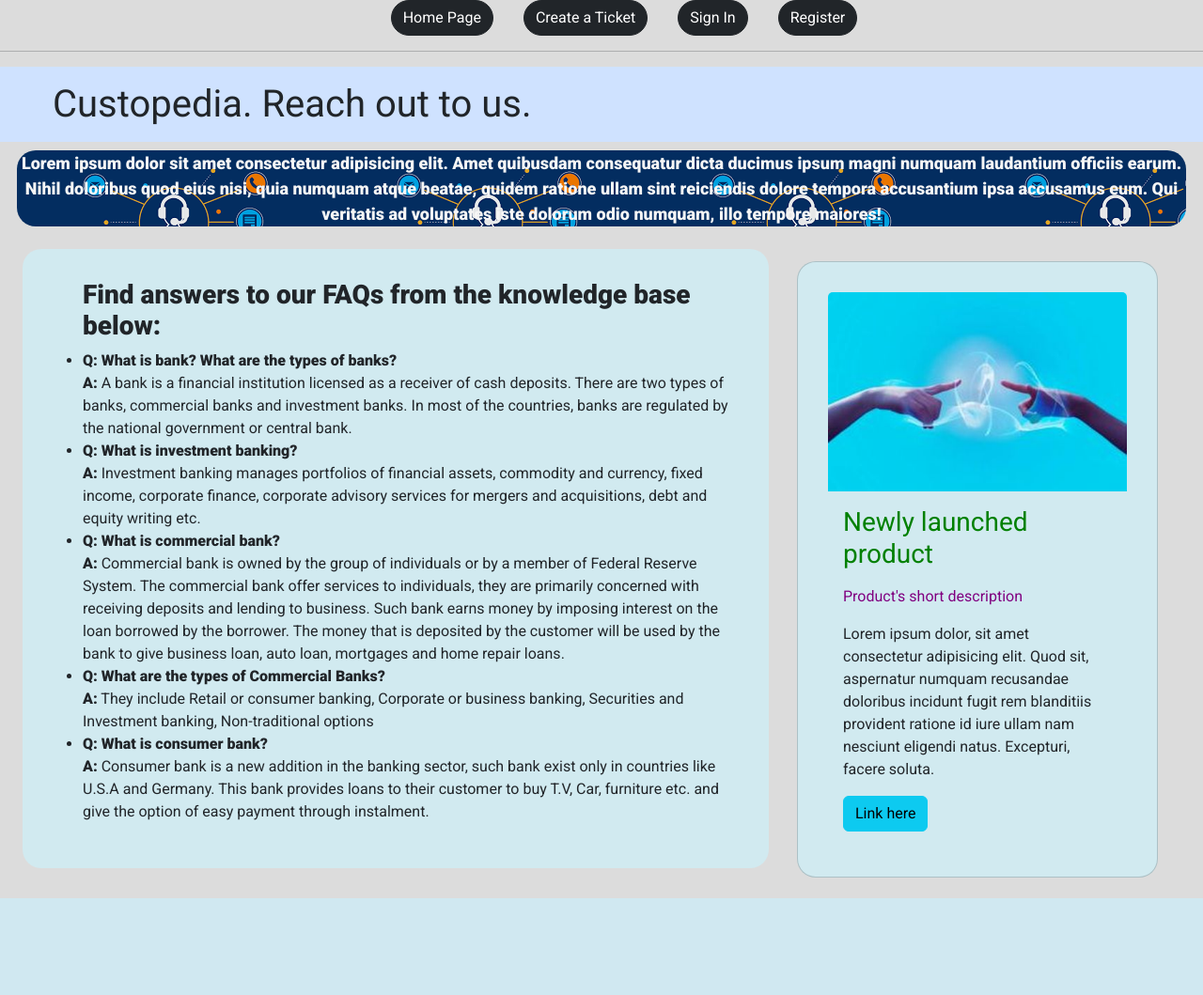
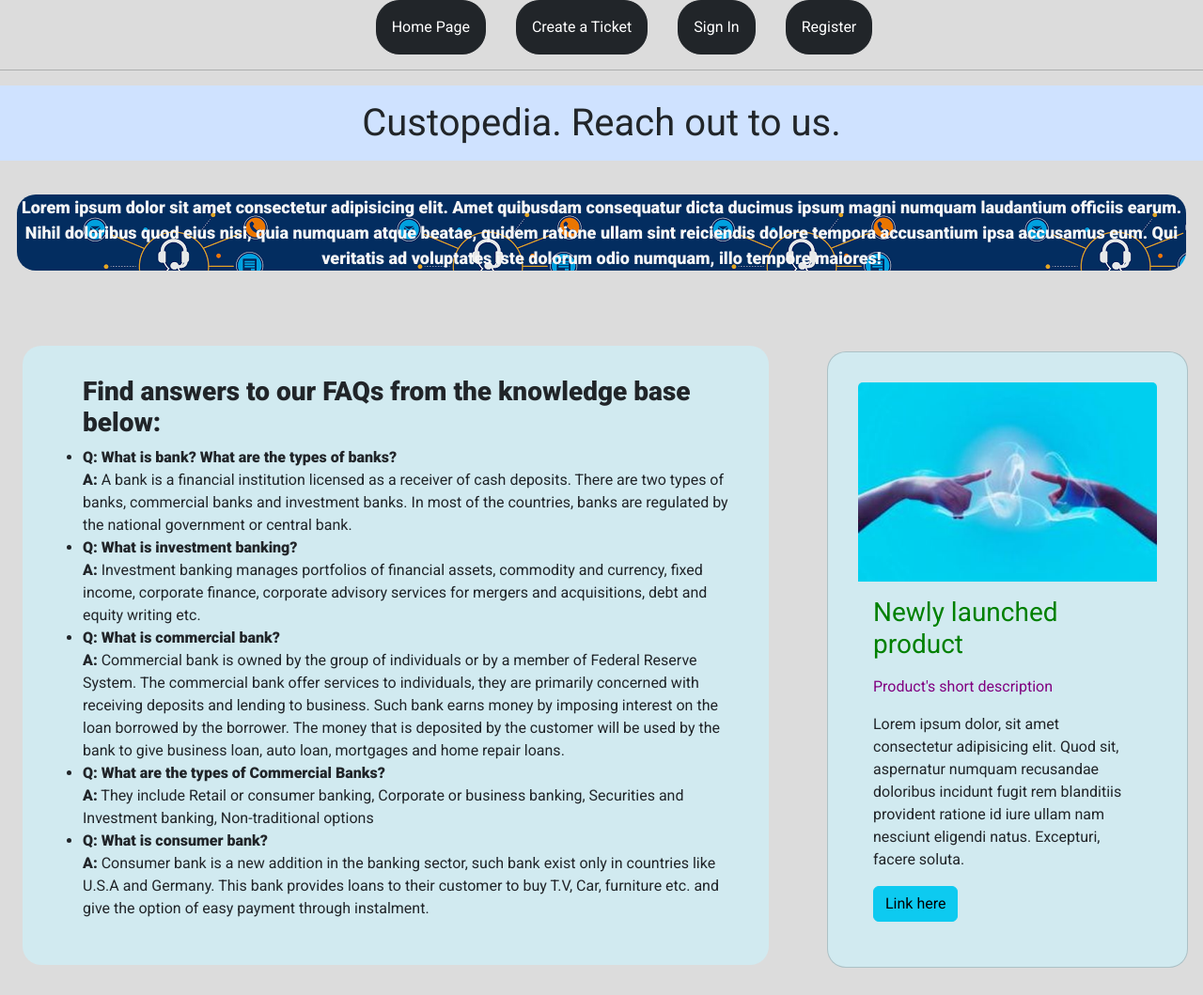
Before and after one commit to felixayot/custopedia, a Flask app: page / in a window 1280 px wide. Shown: the part 74-1133 px from the top of the page at 94% size. Before the commit the page ends 1030 px from the top, so only its background shows below. Run offline with Flask 3, Linux system fonts and the light colour scheme.

Commit message:
More style modifications

```diff
--- a/app/static/styles/main.css
+++ b/app/static/styles/main.css
@@ -3,6 +3,11 @@
   margin: 0;
   background-color: gainsboro;
   font-family: "Roboto", sans-serf;
+}
+
+footer p {
+  text-align: right;
+  position: sticky;
 }
 
 strong {
@@ -23,7 +28,7 @@
 .card {
   width: 30vw;
   /*height: 100%;*/
-  /*display: flex;*/
+  display: flex;
   position: absolute;
   align-items: center;
   float: left;
@@ -31,8 +36,9 @@
   background-color: #d1eaf0;
   border-radius: 20px;
   overflow: hidden;
-  top: 22em;
-  right: 3em;
+  /* Position the card at mid-right --> */
+  top: 28em;
+  right: 1em;
 }
 
 @media only screen and (max-width: 380px) {
@@ -53,7 +59,7 @@
   position: relative;
   width: 62vw;
   height: 100%;
-  margin: 1.5em 2em 2em 1.5em;
+  margin: 5em 2em 2em 1.5em;
   padding: 2em;
   background-color: #d1eaf0;
   border-radius: 20px;
@@ -78,8 +84,8 @@
   padding: 1rem 1.5rem;
   box-shadow: gainsboro;
   position: sticky;
-  top: 0;
-  left: 0;
+  /*top: 0;
+  left: 0;*/
   z-index: 1;
 }
 
--- a/app/templates/base.html
+++ b/app/templates/base.html
@@ -19,9 +19,7 @@
     <ul class="ulist">
       <li class="nav-item">
         <a href="{{ url_for('main.home') }}" class="nav-link" id="nav-link"
-          ><span class="btn btn-dark" style="border-radius: 30px"
-            >Home Page</span
-          ></a
+          ><span class="btn btn-dark" style="border-radius: 25px; padding: 1em; white-space: nowrap;">Home Page</span></a
         >
       </li>
       {% if current_user.is_anonymous %}
@@ -30,23 +28,17 @@
           href="{{ url_for('tickets.new_ticket') }}"
           class="nav-link"
           id="nav-link"
-          ><span class="btn btn-dark" style="border-radius: 30px"
-            >Create a Ticket</span
-          ></a
+          ><span class="btn btn-dark" style="border-radius: 25px; padding: 1em; white-space: nowrap;">Create a Ticket</span></a
         >
       </li>
       <li class="nav-item">
         <a href="{{ url_for('users.sign_in') }}" class="nav-link" id="nav-link"
-          ><span class="btn btn-dark" style="border-radius: 30px"
-            >Sign In</span
-          ></a
+          ><span class="btn btn-dark" style="border-radius: 25px; padding: 1em; white-space: nowrap;">Sign In</span></a
         >
       </li>
       <li class="nav-item">
         <a href="{{ url_for('users.register') }}" class="nav-link" id="nav-link"
-          ><span class="btn btn-dark" style="border-radius: 30px; margin-right: 1em;"
-            >Register</span
-          ></a
+          ><span class="btn btn-dark" style="border-radius: 25px; padding: 1em; white-space: nowrap;  margin-right: 1em;">Register</span></a
         >
       </li>
       {% else %}
@@ -55,9 +47,7 @@
           href="{{ url_for('tickets.new_ticket') }}"
           class="nav-link"
           id="nav-link"
-          ><span class="btn btn-dark" style="border-radius: 30px"
-            >Create a Ticket</span
-          ></a
+          ><span class="btn btn-dark" style="border-radius: 25px; padding: 1em; white-space: nowrap;">Create a Ticket</span></a
         >
       </li>
       <li class="nav-item">
@@ -65,16 +55,12 @@
           href="{{ url_for('tickets.ticket_history') }}"
           class="nav-link"
           id="nav-link"
-          ><span class="btn btn-dark" style="border-radius: 30px"
-            >Ticket History</span
-          ></a
+          ><span class="btn btn-dark" style="border-radius: 25px; padding: 1em; white-space: nowrap;">Ticket History</span></a
         >
       </li>
       <li class="nav-item">
         <a href="{{ url_for('users.sign_out') }}" class="nav-link" id="nav-link"
-          ><span class="btn btn-dark" style="border-radius: 30px; margin-right: 1em;"
-            >Sign Out</span
-          ></a
+          ><span class="btn btn-dark" style="border-radius: 25px; padding: 1em; white-space: nowrap;  margin-right: 1em;">Sign Out</span></a
         >
       </li>
       {% endif %}
@@ -96,7 +82,6 @@
     <title>Welcome to Custopedia!</title>
     {% endif %}
   </head>
-
   <body>
     <hr />
     {% with messages = get_flashed_messages() %} {% if messages %}
@@ -113,7 +98,7 @@
     ></script>
   </body>
   <!--<footer>
-    <p style="text-align: right">
+    <p>
       &copy;All rights reserved. <b>Custopedia.</b> Contact felixayot@gmail.com
       for inquiries.
     </p>
--- a/app/templates/home.html
+++ b/app/templates/home.html
@@ -1,9 +1,9 @@
 {% extends 'base.html' %} {% block content %}
   <div class="p-3 mb-2 bg-primary-subtle text-emphasis-primary">
-    <h1 style="margin: 0 1em 0 1em;">Custopedia. Reach out to us.</h1>
+    <h1 style="margin: 0 1em 0 1em; text-align: center;">Custopedia. Reach out to us.</h1>
   </div>
   <div class="home-bg">
-    <p style="color: whitesmoke;">Lorem ipsum dolor sit amet consectetur adipisicing elit. Amet quibusdam
+    <p style="color: whitesmoke; margin-top: 2em;">Lorem ipsum dolor sit amet consectetur adipisicing elit. Amet quibusdam
       consequatur dicta ducimus ipsum magni numquam laudantium officiis earum.
       Nihil doloribus quod eius nisi, quia numquam atque beatae, quidem ratione
       ullam sint reiciendis dolore tempora accusantium ipsa accusamus eum. Qui
@@ -62,12 +62,12 @@
     </ul>
   </div>
 
-<div class="card">
+<section class="card">
   <img src="{{ url_for('static', filename='images/card_image.jpg') }}" class="card-img-top" style="position: sticky;">
     <div class="card-body"><h3 style="color: green; align-content: end;">Newly launched product</h3>
     <p style="color: purple" class="card-text"><p style="color: purple">Product's short description</p>Lorem ipsum dolor, sit amet consectetur adipisicing elit.
      Quod sit, aspernatur numquam recusandae doloribus incidunt fugit rem blanditiis provident ratione id iure ullam nam nesciunt eligendi natus. Excepturi, facere soluta.</p>
     <a href="#" class="btn btn-info">Link here</a>
 </div>
-</div>
+</section>
 {% endblock %}
--- a/app/templates/update_ticket.html
+++ b/app/templates/update_ticket.html
@@ -25,7 +25,7 @@
         {% endfor %}
         {% endif %}<br>
         <alert class="text-info bg-dark">For several files, please upload a combined copy of all of them as one document.</alert><br />
-        <div class="form-group" style="margin-left: 2em">
+        <div class="form-group" style="margin-left: 0.5em">
             {{ form.submit(class="btn btn-outline-info") }}
         </div>
 </form>
--- a/app/tickets/routes.py
+++ b/app/tickets/routes.py
@@ -24,7 +24,7 @@
         flash("Your ticket has been submitted successfully with \
               reference number #{}. Our team will work on it \
               within 48 hours. You can track it's progress \
-              in the Tickets History tab.".format(ticket.id))
+              in the Tickets History tab.".format(ticket.id), "success")
         return redirect(url_for("tickets.new_ticket"))
     return render_template("new_ticket.html",
                            title="Create a ticket", form=form)
--- a/app/users/routes.py
+++ b/app/users/routes.py
@@ -24,7 +24,7 @@
         db.session.add(user)
         db.session.commit()
         flash("Your account has been created successfully! \
-              Please sign in to proceed.")
+              Please sign in to proceed.", "success")
         return redirect(url_for("users.sign_in"))
     return render_template("register.html", title="Register", form=form)
 
@@ -37,7 +37,7 @@
         user = User.query.filter_by(username=form.username.data).first()
         if user is None or not check_password_hash(user.password,
                                                         form.password.data):
-            flash("Invalid username or password!")
+            flash("Invalid username or password!", "danger")
             return redirect(url_for("users.sign_in"))
         login_user(user, remember=form.remember_me.data)
         next_page = request.args.get("next")
```
Also changed, not shown: custopedia.db.
